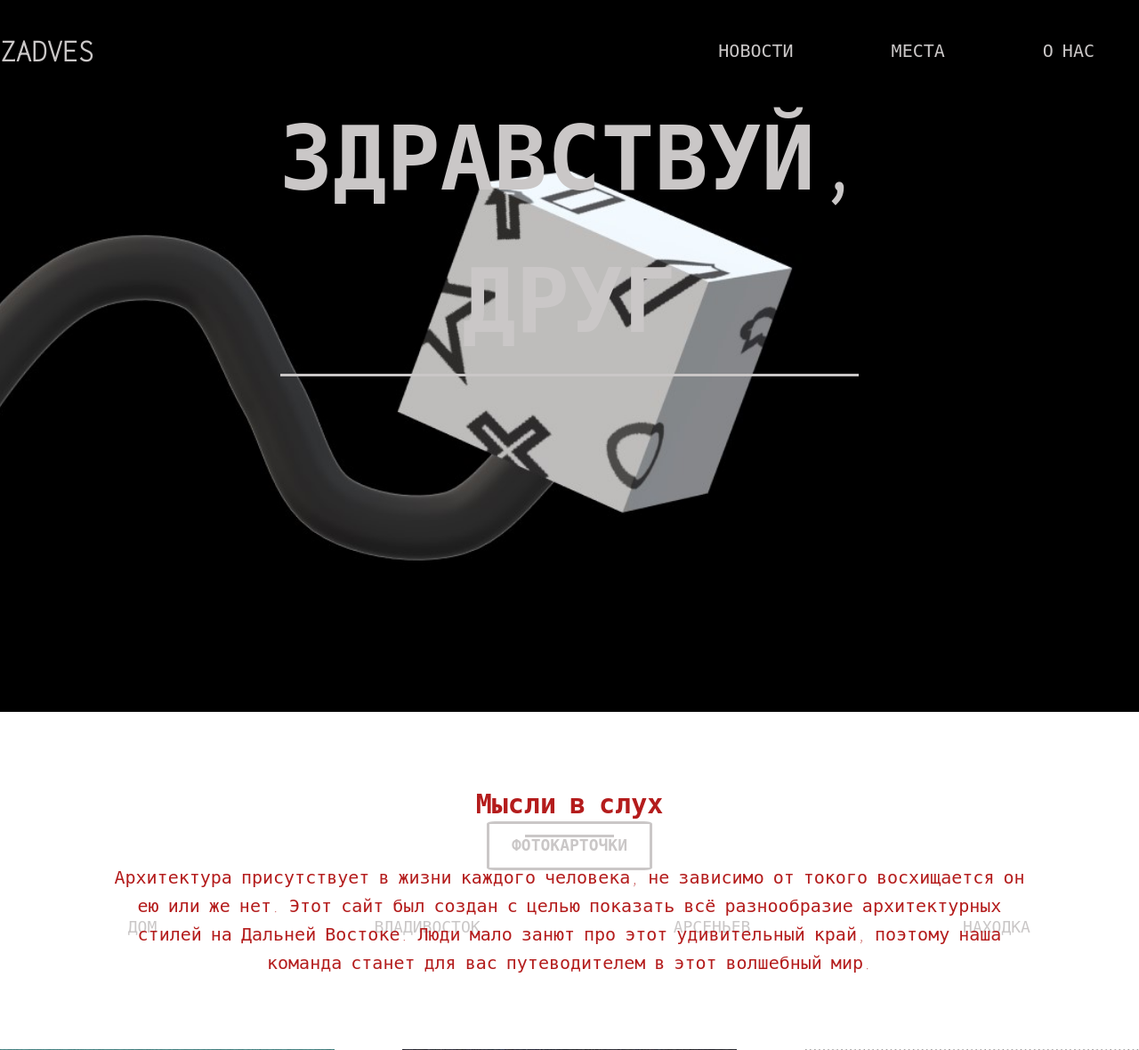
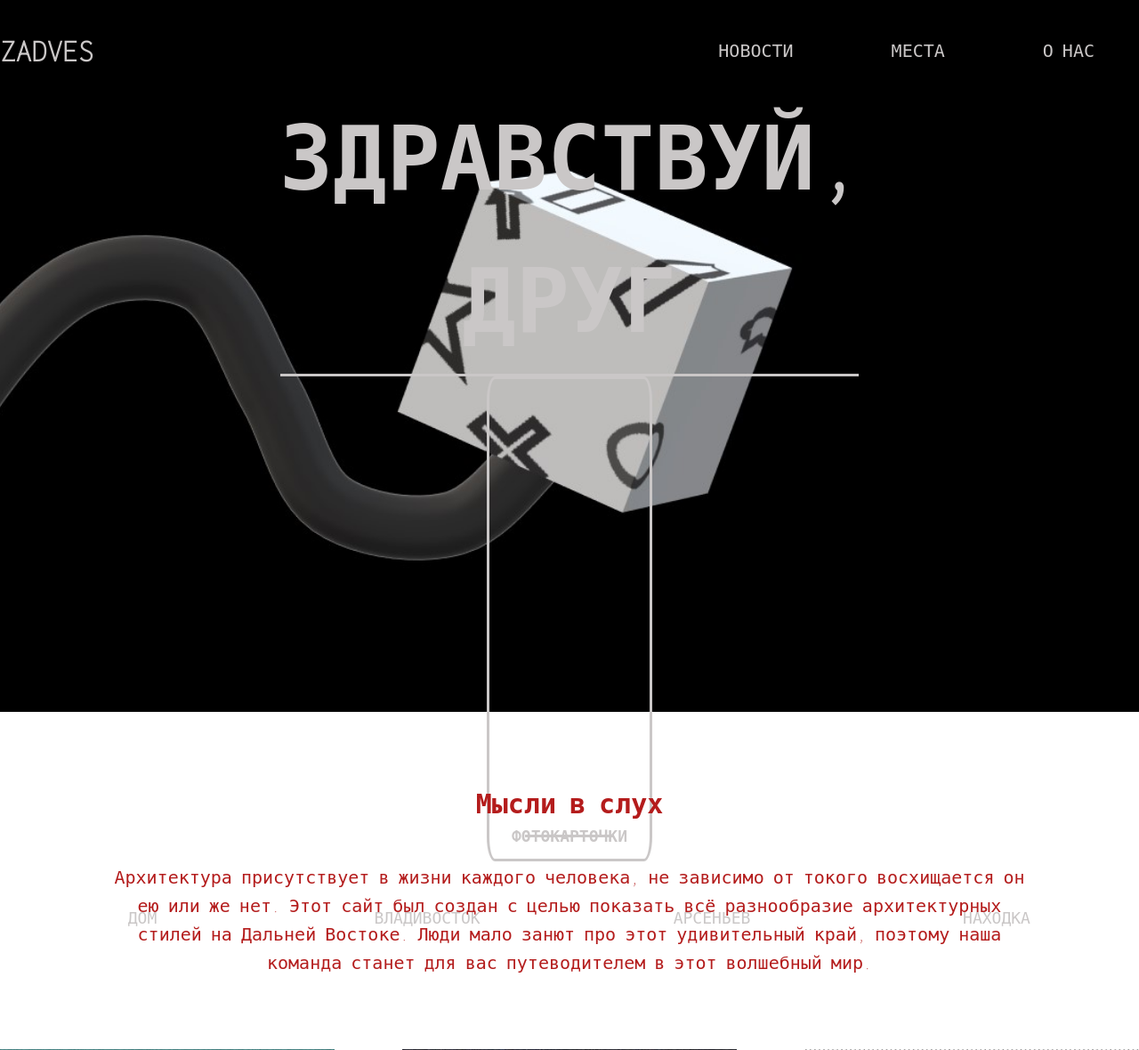
Before and after one commit to ZadVes/nikSite, a PHP site: page / in a window 1280 px wide. Shown: the top 1180 px of the page at 89% size. Run offline with PHP 8.4, Linux system fonts and the light colour scheme.

Commit message:
Update style.css

```diff
--- a/style.css
+++ b/style.css
@@ -121,7 +121,7 @@ h1, h2, h3, h4, h5, h6{
     color: rgb(202, 199, 199);
     text-transform: uppercase;
     text-decoration: none;
-    margin: 500px auto 0;
+    padding-top: 500px;
     border-radius: 5%;
 
     transition: background .2s linear, color .2s linear;
```
